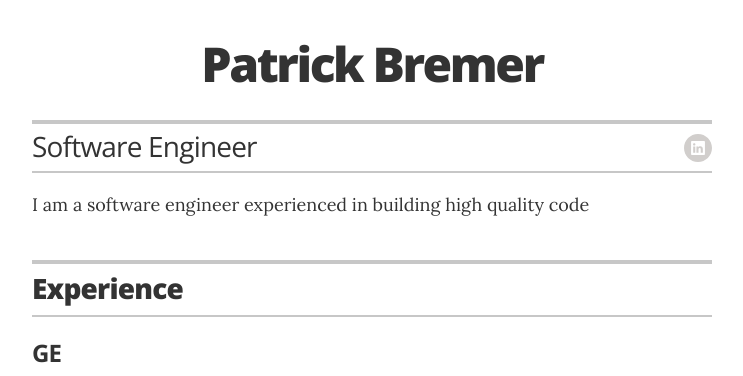
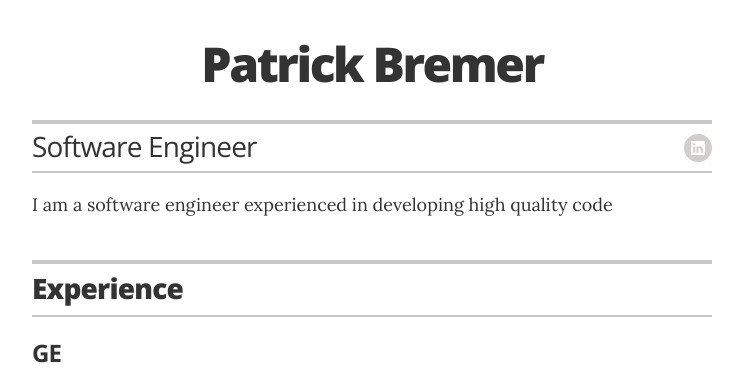
Before and after one commit to pbremer/pbremer.github.io, a Jekyll site: the page built from index.html, in a window 1280 px wide. Shown: the top 376 px of the page, without its empty margins (268-1011 px from the left). Built offline with Jekyll 4.4.1, drawn with Linux system fonts in a browser that asks for light colours.

Commit message:
i like the working better this way

```diff
--- a/_config.yml
+++ b/_config.yml
@@ -23,7 +23,7 @@ resume_contact_address:         "742 Evergreen Terrace, Springfield"
 resume_header_contact_info:     "742 Evergreen Terrace, Springfield • 555-7334 • lisasimpson@youremailaddress.com"
 display_header_contact_info:    "false"
 
-resume_header_intro: "<p>I am a software engineer experienced in building high quality code</p>"
+resume_header_intro: "<p>I am a software engineer experienced in developing high quality code</p>"
 
 # use "yes" to display the email contact button,
 # "no" to display an "I'm not looking for work" message,
```
